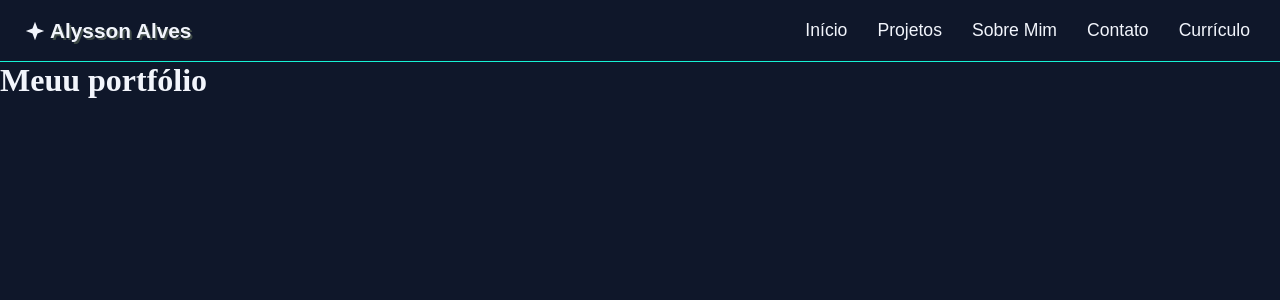
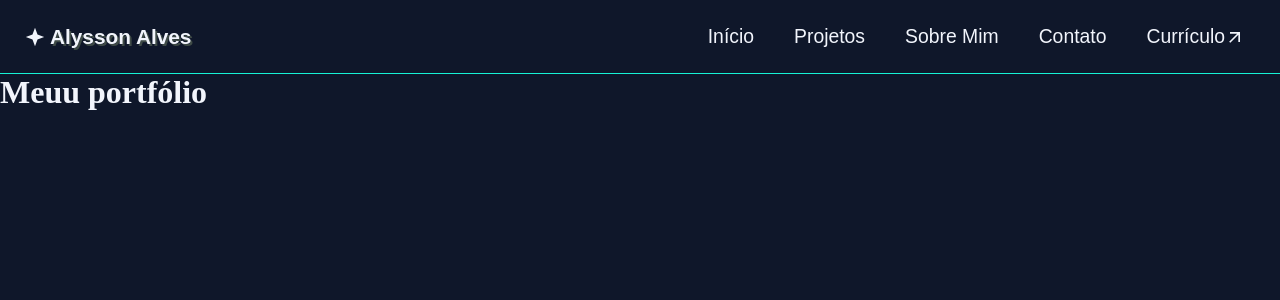
Before and after one commit to alyssonwa/portfolio, a React (Create React App) app: page / in a window 1280 px wide. Shown: the top 300 px of the page. Built offline with nearby package versions, Linux system fonts and the light colour scheme; a web font is replaced by a local one.

Commit message:
terminando design e responsividade do header

```diff
--- a/src/App.css
+++ b/src/App.css
@@ -10,6 +10,7 @@ Grandes telas: acima de 1200px.
 
 :root {
   --CorFundo: #0F172A;
+  --CorFundo2: #D7E4F6;
   --CorDestaque: #16F2D4;
   --CorLetra: #F2F5FC;
   --fonte0: 'Khula',Arial, Helvetica, sans-serif;
@@ -20,9 +21,12 @@ Grandes telas: acima de 1200px.
   margin: 0;
   padding: 0;
   box-sizing: border-box;
-  color: var(--CorLetra);
 }
 
 body {
   background-color: var(--CorFundo);
+  color: var(--CorLetra);
+  overflow-x: hidden;
+  width: 100vw;
+  height: 100vh;
 }
--- a/src/components/header/index.css
+++ b/src/components/header/index.css
@@ -1,39 +1,3 @@
-
-
-/* header {
-    border-bottom: 1px solid var(--CorDestaque);
-    padding: 15px 25px;
-    font-family: var(--fonte0);
-    background-color: var(--CorFundo);
-    display: flex;
-    flex-flow: row wrap;
-    justify-content: space-between;
-    align-items: center;
-}
-header > h1 {
-    text-align: left;
-    font-size: 1.3em;
-    text-shadow: 2px 2px 0px #3e4a46;
-    flex: 0px 0px 150px;
-}
-nav {
-    display: flex;
-    flex-flow: row nowrap;
-    justify-content: flex-end;
-    gap: 20px;
-}
-nav > a {
-    text-decoration: none;
-    font-size: 1.1em;
-    border-radius: 15px;
-    padding: 5px;
-}
-nav > a:hover {
-    background-color: #D7E4F6;
-    color: #0F172A;
-    transition: background-color 0.5s, color 0.5s;
-} */
-/*pc version acima*/
 /*mobile first abaixo*/
 header {
     border-bottom: 1px solid var(--CorDestaque);
@@ -45,6 +9,8 @@ header {
     justify-content: flex-end;
     align-items: center;
     gap: 10px;
+    position: sticky;
+    top: 0;
 }
 header > h1 {
     text-align: left;
@@ -55,34 +21,85 @@ header > h1 {
     align-items: center;
     gap: 5px;
 }
+.logo-clicavel {
+  cursor: pointer; /* Faz o mouse virar a "mãozinha" */
+  user-select: none; /* Evita que o texto fique azul/selecionado ao clicar rápido */
+}
+.nav-menu {
+  position: fixed;
+  visibility: hidden;
+  top: 0;
+  left: -100%;
+  width: 60vw;
+  height: 100vh;
+  background-color: var(--CorFundo);
+  z-index: 1000;
+  transition: left 0.4s ease;
 
-.nav-menu {
-    display: none;
-    flex-direction: column;
+  display: flex;
+  flex-flow: column nowrap;
+  padding: 20px;
 }
-.nav-menu.ativo {
-    display: flex;
+.nav-menu.aberto {
+  visibility: visible;
+  left: 0;
 }
-nav > a {
-    display: none;
+.nav-menu > ul {
+  list-style: none;
+  display: flex;
+  flex-direction: column;
+  gap: 20px;
+  margin-top: 40px;
+}
+.nav-menu li {
+    font-size: 1.1em;
+    padding: 5px;
+
+}
+.nav-menu a {
     text-decoration: none;
-    font-size: 1.1em;
+     border-radius: 15px;
+     padding: 5px;
+     color: var(--CorLetra)
+}
+.nav-menu a:hover {
+    background-color: var(--CorFundo2);
+    color: var(--CorFundo);
+    transition: background-color 0.5s, color 0.5s;
+}
+.overlay {
+  position: fixed;
+  top: 0;
+  left: 0;
+  width: 100vw;
+  height: 100vh;
+  background-color: rgba(0, 0, 0, 0.5); /* Preto com transparência */
+  z-index: 999; /* Um pouco abaixo do menu lateral */
+}
+.fechar-botao {
+  align-self: flex-end; /* Joga o X para a direita */
+  background: none;
+  border: none;
+  color: var(--CorLetra);
+  cursor: pointer;
+}
+.fechar-botao:hover {
+    background-color: var(--CorFundo2);
+    color: var(--CorFundo);
     border-radius: 15px;
-    padding: 5px;
-}
-nav > a:hover {
-    background-color: #D7E4F6;
-    color: #0F172A;
     transition: background-color 0.5s, color 0.5s;
 }
 .botao-menu {
   background: none;
+  color: var(--CorLetra);
   border: none;
   padding: 8px;
   cursor: pointer;
-  display: flex; /* Alinha o ícone no centro */
+  display: flex;
   flex-flow: row nowrap;
-  background-color: green;
+}
+.seta-arquivo {
+    color: currentColor;
 }
 .logo {
     fill: var(--CorLetra);
--- a/src/components/header/index.js
+++ b/src/components/header/index.js
@@ -2,6 +2,8 @@ import React, { useState } from 'react';
 import './index.css';
 import './media-query.css';
 import MenuIcon from '@mui/icons-material/Menu';
+import CloseIcon from '@mui/icons-material/Close';
+import ArrowOutwardIcon from '@mui/icons-material/ArrowOutward';
 import LogoEstrela from '../logo';
 
 const Header = () => {
@@ -10,28 +12,65 @@ const Header = () => {
   const alternarMenu = () => {
     setMenuAberto(!menuAberto);
   };
+  const irParaHome = () => {
+    setMenuAberto(false);
+    window.scrollTo({
+      top: 0,
+      behavior: 'smooth',
+    });
+  };
 
   return (
     <>
       <header>
-        <h1>
+        <h1
+          onClick={irParaHome}
+          className="logo-clicavel"
+          role="button"
+          tabIndex="0"
+        >
           <LogoEstrela />
           Alysson Alves
         </h1>
         <button
           className="botao-menu"
           onClick={alternarMenu}
-          aria-label="Abrir menu" // Boa prática para acessibilidade!
+          aria-label="Abrir menu"
         >
           <MenuIcon />
         </button>
-        <nav className={`nav-menu ${menuAberto ? 'ativo' : ''}`}>
-          <a href="#">Início</a>
-          <a href="#">Projetos</a>
-          <a href="#">Sobre Mim</a>
-          <a href="#">Contato</a>
-          <a href="#">Currículo</a>
+        {/* Se menuAberto for true, adiciona a classe 'aberto' */}
+        <nav className={`nav-menu ${menuAberto ? 'aberto' : ''}`}>
+          <button
+            className="fechar-botao"
+            onClick={alternarMenu}
+            aria-label="Fechar menu"
+          >
+            <CloseIcon />
+          </button>
+          <ul>
+            <li>
+              <a href="#">Início</a>
+            </li>
+            <li>
+              <a href="#">Projetos</a>
+            </li>
+            <li>
+              <a href="#">Sobre Mim</a>
+            </li>
+            <li>
+              <a href="#">Contato</a>
+            </li>
+            <li>
+              <a href="#">
+                Currículo
+                <ArrowOutwardIcon fontSize="small" className="seta-arquivo" />
+              </a>
+            </li>
+          </ul>
         </nav>
+        {/* Overlay: Fundo escurecido que aparece atrás do menu */}
+        {menuAberto && <div className="overlay" onClick={alternarMenu}></div>}
       </header>
     </>
   );
--- a/src/components/header/media-query.css
+++ b/src/components/header/media-query.css
@@ -5,8 +5,7 @@ Desktop: 992px até 1200px;
 Grandes telas: acima de 1200px.
 */
 
-
-@media screen and (min-width: 500px) {
+@media screen and (min-width: 570px) {
 
 header {
     border-bottom: 1px solid var(--CorDestaque);
@@ -25,27 +24,44 @@ header > h1 {
     text-shadow: 2px 2px 0px #3e4a46;
     flex: 0px 0px 150px;
 }
-.botao-menu {
-    display: none;
+.botao-menu, .overlay {
+    display: none !important;
 }
 .nav-menu {
-    display: block;
+    visibility: visible;
+    display: flex !important;
+    position: static;
+    width: auto;
+    height: auto;
+    right: auto;
+    padding: 0;
+    flex-flow: row nowrap;
+    justify-content: flex-end;
+    /* gap:20px; */
+}
+.nav-menu ul {
     display: flex;
     flex-flow: row nowrap;
-    justify-content: flex-end;
-    gap: 20px;
-    /* padding-right: 15px; */
+    gap:20px;
+    margin-top: 0;
 }
-nav > a {
-    display: inline-block;
+.nav-menu a {
+    /* display: inline-block; */
+    display:flex;
+    flex-wrap: nowrap;
     text-decoration: none;
     font-size: 1.1em;
     border-radius: 15px;
     padding: 5px;
 }
-nav > a:hover {
-    background-color: #D7E4F6;
-    color: #0F172A;
-    transition: background-color 0.5s, color 0.5s;
+.nav-menu ul li a {
+    white-space: nowrap;
+
+    display: flex;
+
+    align-items: center;
+}
+.fechar-botao {
+    display: none;
 }
 }
```
